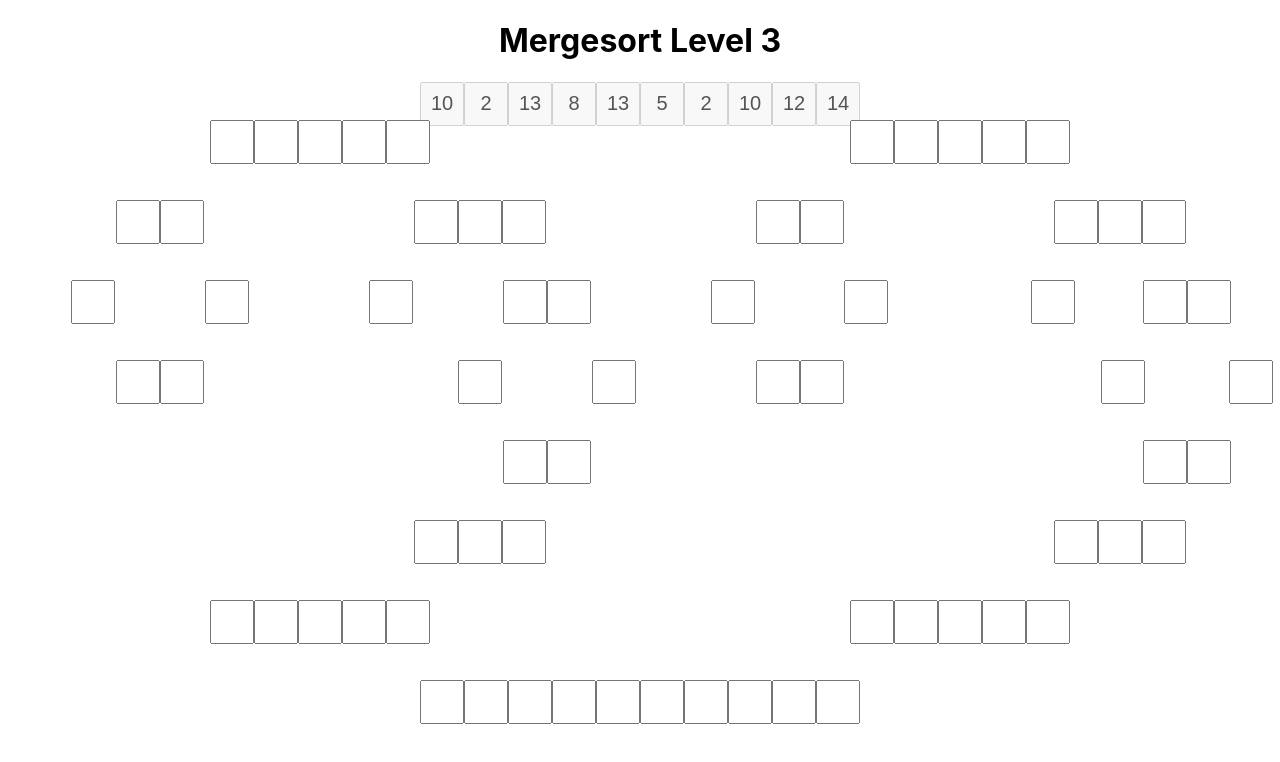
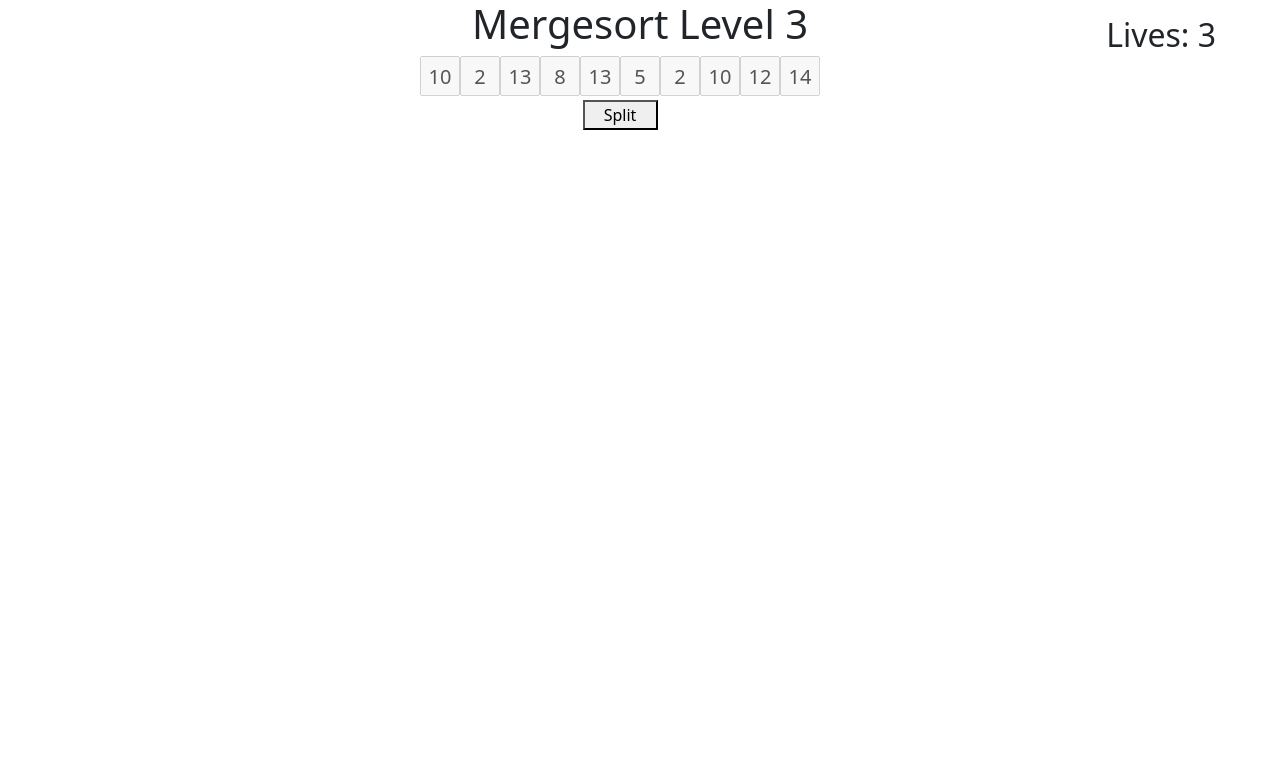
Before and after one commit to ShaimaaAliECE/se3350_project-group-14, a React (Create React App) app: page /L3 in a window 1280 px wide. Shown: the top 762 px of the page. Built offline with nearby package versions, Linux system fonts and the light colour scheme.

Commit message:
level 3 complete

```diff
--- a/package.json
+++ b/package.json
@@ -6,9 +6,12 @@
     "@testing-library/jest-dom": "^5.16.1",
     "@testing-library/react": "^12.1.2",
     "@testing-library/user-event": "^13.5.0",
+    "bootstrap": "^5.1.3",
     "express": "^4.17.2",
+    "jquery": "^3.6.0",
     "mysql": "^2.18.1",
     "react": "^17.0.2",
+    "react-bootstrap": "^2.1.2",
     "react-dom": "^17.0.2",
     "react-router-dom": "^6.2.1",
     "react-scripts": "5.0.0",
--- a/src/L3/ArraySlot.js
+++ b/src/L3/ArraySlot.js
@@ -22,12 +22,14 @@ export default class ArraySlot extends Component {
                 //new Audio(correct).play();
                 new Audio(wow).play();
                 this.setState({disabled: true});
+                this.props.changeSlotsFilled();
                 this.setState({classN: "val"+this.props.space+" correct"});
             }
             else {
                 //new Audio(incorrect).play();
                 new Audio(bruh).play();
                 this.setState({classN: "val"+this.props.space+" incorrect"});
+                this.props.changeLivesState();
             }
         }
     }
--- a/src/L3/ArrayStep.js
+++ b/src/L3/ArrayStep.js
@@ -1,20 +1,48 @@
 import React, { Component } from 'react';
 import ArraySlot from './ArraySlot';
+import ControlBar from './ControlBar';
+export default class ArrayStep extends Component {
+    constructor(props) {
+        super(props);
+        this.state = {slotsFilled: 0};
+        this.changeCurrStepState = this.changeCurrStepState.bind(this);
+        this.changeSlotsFilled = this.changeSlotsFilled.bind(this);
+        this.changeLivesState = this.changeLivesState.bind(this);
+    }
 
-export default class ArrayStep extends Component {
+    changeSlotsFilled() {
+        this.setState({
+            slotsFilled: this.state.slotsFilled+1
+        });
+        this.props.changeFilledState();
+    }
+
+    changeCurrStepState = (currStep) => {
+        this.props.changeCurrStepState(currStep);
+    }
+
+    changeLivesState() {
+        this.props.changeLivesState();
+    }
     render() {
         let arraySlots = [];
 
-        for (let i =0; i < this.props.size; i++) {
-           arraySlots[i] = <ArraySlot space={i} value={this.props.values[i]} disabled={this.props.disabled}/>
+        for (let i = 0; i < this.props.size; i++) {
+           arraySlots[i] = <ArraySlot space={i} value={this.props.values[i]} disabled={this.props.disabled} currStep={this.props.currStep} changeSlotsFilled={this.changeSlotsFilled} changeLivesState={this.changeLivesState}/>
         }
 
+        let bar = "";
+        if (this.state.slotsFilled === this.props.size || this.props.currStep === 1) {
+            if (this.props.step === this.props.currStep-1)
+                bar = <ControlBar step={this.props.step} opt={this.props.opt} currStep={this.props.currStep} changeCurrStepState={this.changeCurrStepState} changeLivesState={this.changeLivesState}/>
+        }
         return(
             <>
                 <div id={"s" +this.props.step} className="step">
                 {arraySlots.map(arraySl => (
                     <>{arraySl}</>
                 ))}
+                {bar}
                 </div>
             </>
         );
--- /dev/null
+++ b/src/L3/ControlBar.js
@@ -0,0 +1,73 @@
+import React, { Component } from 'react';
+import correct from './correct.mp3';
+import incorrect from './incorrect.mp3';
+import wow from './wow_.mp3';
+import bruh from './bruh.mp3';
+
+export default class ControlBar extends Component {
+    constructor(props) {
+        super(props);
+        this.state = {splitClass: '', mergeClass: ''};
+        this.checkButton = this.checkButton.bind(this);
+
+    }
+
+    checkButton(e) {
+        if (e.target.id === "split" && this.props.opt.charAt(0) === 'S') {
+            this.props.changeCurrStepState(this.props.currStep + 1);
+             //new Audio(correct).play();
+             new Audio(wow).play();
+             this.setState({splitClass: 'correctBut'});
+        }
+        else if (e.target.id ==='merge') {
+            if (this.props.opt.charAt(0) === 'A' || this.props.opt.charAt(0) === 'M') {
+                this.props.changeCurrStepState(this.props.currStep + 1);
+                 //new Audio(correct).play();
+                 new Audio(wow).play();
+                 this.setState({mergeClass: 'correctBut'});
+            }
+            else {
+                //new Audio(incorrect).play();
+                new Audio(bruh).play();
+                this.setState({mergeClass: 'incorrectBut'});
+                this.props.changeLivesState();
+            }
+        }
+        else {
+            //new Audio(incorrect).play();
+            new Audio(bruh).play();
+            this.setState({splitClass: 'incorrectBut'});
+            this.props.changeLivesState();
+        }
+    }
+
+    render() {
+        let button = "";
+        if (this.props.step === 1 || this.props.step === 2 || this.props.step === 5 || this.props.step === 6 || this.props.step === 8 || this.props.step === 11 || this.props.step === 12 || this.props.step === 13 || this.props.step === 14 || this.props.step === 15 || this.props.step === 18 || this.props.step === 19 || this.props.step === 21 || this.props.step === 24 || this.props.step === 14 || this.props.step === 25 || this.props.step === 26) {
+            button = <div id={"c" + this.props.step} className='controls'>
+                <button id='split' className={this.state.splitClass} onClick={this.checkButton}>Split</button>
+                <button id='merge' className={this.state.mergeClass} onClick={this.checkButton}>Merge</button>
+            </div>;
+        }
+        else {
+            button = <div id={"c" + this.props.step} className='controls'>
+                <button id='merge' className={this.state.mergeClass} onClick={this.checkButton}>Merge</button>
+            </div>;
+        }
+
+        if (this.props.step === 27) {
+            button = "";
+        }
+
+        if (this.props.step === 0) {
+            button = <div id={"c" + this.props.step} className='controls'>
+                <button id='split' className={this.state.splitClass} onClick={this.checkButton}>Split</button>
+            </div>;
+        }
+        return (
+            <>
+                {button}
+            </>
+        );
+    }
+}
--- a/src/L3/Level.js
+++ b/src/L3/Level.js
@@ -1,28 +1,104 @@
 import React, { Component } from 'react';
 import ArrayStep from './ArrayStep';
 import {sortArray } from './mergesort';
+import Modal from 'react-bootstrap/Modal';
+import 'bootstrap/dist/css/bootstrap.min.css';
 
 
 export default class Level extends Component {
+    constructor(props) {
+        super(props);
+        this.state = {currStep: 1, sorted: sortArray(), lives: 2, filled: 0,  showLoseModal: false, showWinModal: false};
+        this.changeCurrStepState = this.changeCurrStepState.bind(this);
+        this.changeLivesState = this.changeLivesState.bind(this);
+        this.changeFilledState = this.changeFilledState.bind(this);
+    }
+
+    changeCurrStepState = (currStep) => {
+        this.setState({
+            currStep: currStep
+        });
+    }
+
+
+    changeLivesState() {
+        this.setState({
+            lives: this.state.lives-1
+        });
+        if (this.state.lives === 0) {
+            this.setState({
+                showLoseModal: true
+            });
+        }
+    }
+
+    restartLevel() {
+        window.location.reload(false);
+    }
+
+    changeFilledState() {
+        this.setState({
+            filled: this.state.filled+1
+        });
+        if (this.state.filled === 67) {
+            console.log("win!");
+            this.setState({
+                showWinModal: true
+            })
+        }
+    }
+
+    goToMenu() {
+        window.location.href = '../';
+    }
+
     render() {
         let size = this.props.size;
-        let steps  = (size -1) * 3 +1;
         let arrays = [];
-        let sorted  = sortArray();
 
-        arrays[0] = <ArrayStep size={sorted.steps[0].length} step={0} values={sorted.steps[0]} disabled={true}/>
+        console.log(this.state.filled);
 
-        for (let i =1; i < steps; i++) {
-            arrays[i] = <ArrayStep size={sorted.steps[i].length} step={i} values={sorted.steps[i]}/>
+        arrays[0] = <ArrayStep size={this.state.sorted.steps[0].length} opt={this.state.sorted.tips[0]} step={0} values={this.state.sorted.steps[0]} currStep={this.state.currStep} disabled={true} changeCurrStepState={this.changeCurrStepState}/>
+
+
+        for (let i = 1; i < this.state.currStep; i++) {
+            arrays[i] = <ArrayStep size={this.state.sorted.steps[i].length} opt={this.state.sorted.tips[i]} step={i} currStep={this.state.currStep} values={this.state.sorted.steps[i]} changeCurrStepState={this.changeCurrStepState} changeLivesState={this.changeLivesState} changeFilledState={this.changeFilledState}/>
         }
 
         return(
 
             <>
                 <h1>Mergesort Level 3</h1>
+                <div id='wrapper'>
                 {arrays.map(arraySt => (
                     <>{arraySt}</>
                 ))}
+                </div>
+                <h2 className="lives">Lives: {this.state.lives+1}</h2>
+                <Modal backdrop="static" keyboard={false} show={this.state.showLoseModal}>
+                    <Modal.Header>
+                    <Modal.Title>Game Over!</Modal.Title>
+                    </Modal.Header>
+                    <Modal.Body>
+                    Would you like to try again?
+                    </Modal.Body>
+                    <Modal.Footer>
+                        <button class="menu-btn" onClick={this.restartLevel}>Play Again</button>
+                        <button class="menu-btn" onClick={this.goToMenu}>Return to Menu</button>
+                    </Modal.Footer>
+                </Modal>
+                <Modal backdrop="static" keyboard={false} show={this.state.showWinModal}>
+                    <Modal.Header>
+                    <Modal.Title>Cogratulations!</Modal.Title>
+                    </Modal.Header>
+                    <Modal.Body>
+                    You beat the level!
+                    </Modal.Body>
+                    <Modal.Footer>
+                        <button class="menu-btn" onClick={this.restartLevel}>Play Again</button>
+                        <button class="menu-btn" onClick={this.goToMenu}>Return to Menu</button>
+                    </Modal.Footer>
+                </Modal>
             </>
         );
     }
--- a/src/L3/style.css
+++ b/src/L3/style.css
@@ -167,3 +167,55 @@ input {
     outline: none !important;
     border:1px solid rgb(238, 81, 81);
  }
+
+button {
+    width: 75px;
+    white-space: nowrap;
+}
+
+ .controls {
+     position: absolute;
+ }
+
+#c0 {
+    left: calc(50% - 37.5px);
+    top: 110%;
+}
+
+#c1, #c14, #c13 {
+     left: calc(50% - 75px);
+     top: 110%;
+ }
+
+ #c2, #c5, #c6, #c8, #c11, #c12, #c15, #c16, #c18, #c19, #c21, #c24, #c25, #c26 { /* more than one */
+     width: 150px;
+     left: calc(50% - 75px);
+     top: 110%;
+ }
+
+ #c3, #c4, #c7, #c9, #c10, #c17, #c20, #c22, #c23 { /* one */
+     left: -15.5px;
+     top: 110%;
+ }
+
+ .incorrectBut {
+    box-shadow: 0 0 5px rgb(238, 81, 81);
+    /*padding: 3px 0px 3px 3px;
+    margin: 5px 1px 3px 0px;*/
+    border: 1px solid rgb(238, 81, 81);
+ }
+
+ .correctBut {
+    box-shadow: 0 0 5px rgba(138, 238, 81);
+    border: 1px solid rgb(138, 238, 81);
+ }
+
+ .menu-btn {
+     width: auto;
+ }
+
+ .lives {
+    position: absolute;
+    right: 5%;
+    top: 2%;
+ }
```
Also changed, not shown: 1 other file (tests, documents, lock files or other folders).
